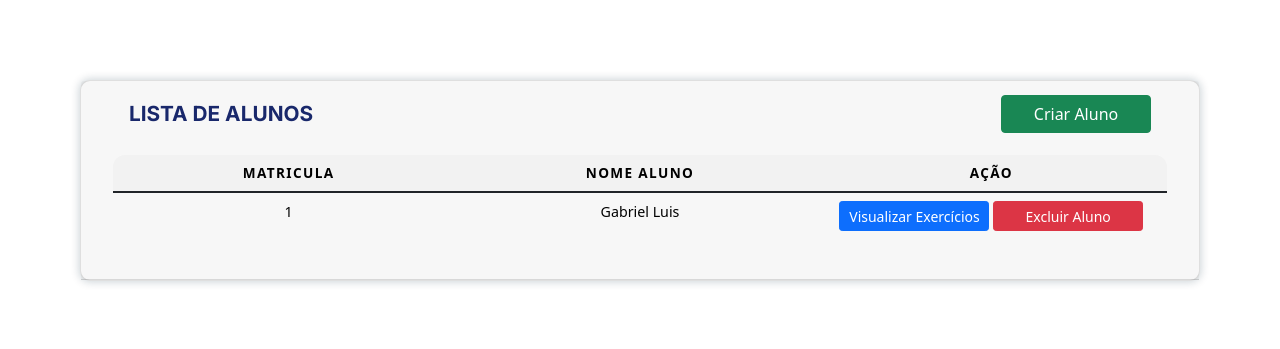
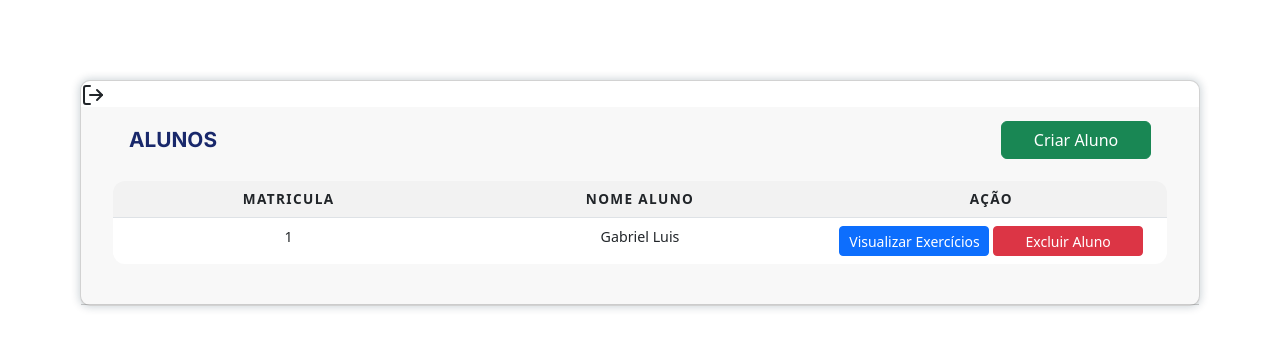
Before and after one commit to Gabriel-Dev-JS/GymPlanner, a Flask app: page /listarAlunos/1 in a window 1280 px wide. Shown: the top 349 px of the page. Run offline with Flask 3, Linux system fonts and the light colour scheme; data comes from the database, SQL or seed files in the repository; some libraries are stand-ins or nearby versions.

Commit message:
atualizacoes

```diff
--- a/static/alunos.css
+++ b/static/alunos.css
@@ -25,3 +25,38 @@
     width: 3rem;
     padding: 0px;
 }
+
+.logout {
+    width: fit-content;
+    cursor: pointer;
+}
+
+#modalLogout {
+    border-radius: 30px;
+}
+
+.modalExit {
+    display: flex;
+    flex-direction: column;
+    gap: 20px;
+}
+
+.btnLogout {
+    display: flex;
+    justify-content: center;
+    align-items: center;
+    width: 100%;
+    gap: 20px;
+}
+
+.btnLogout #exit {
+    border-radius: 10px;
+    width: 30%;
+    background-color: #198754;
+}
+
+.btnLogout #notExit {
+    border-radius: 10px;
+    width: 30%;
+    background-color: #dc3545;
+}
--- a/templates/aluno.html
+++ b/templates/aluno.html
@@ -4,7 +4,7 @@
 <head>
   <meta charset="UTF-8">
   <meta name="viewport" content="width=device-width, initial-scale=1.0">
-  <link rel="stylesheet" href="/static/css-core/tableResponsive.css">
+  <!-- <link rel="stylesheet" href="/static/css-core/tableResponsive.css"> -->
   <link rel="stylesheet" href="/static/css-core/global.css">
   <link rel="stylesheet" href="/static/css-core/bs5.css">
   <link rel="stylesheet" href="/static/listarExercicio.css">
--- a/templates/cadastrarProfessor.html
+++ b/templates/cadastrarProfessor.html
@@ -1,6 +1,3 @@
-<<<<<<< HEAD
-<h1> hello world</h1>
-=======
 <!DOCTYPE html>
 <html lang="pt-br">
 <head>
@@ -45,4 +42,3 @@
     <script src="https://cdn.jsdelivr.net/npm/bootstrap@5.3.0-alpha1/dist/js/bootstrap.bundle.min.js"></script>
 </body>
 </html>
->>>>>>> 77f9181 (formulario cadastro professor)
--- a/templates/listarAluno.html
+++ b/templates/listarAluno.html
@@ -7,16 +7,32 @@
     <link rel="stylesheet" href="../static/css-core/global.css">
     <link rel="stylesheet" href="../static/css-core/bs5.css">
     <link rel="stylesheet" href="../static/alunos.css">
-    <link href="https://cdn.jsdelivr.net/npm/bootstrap@5.3.0-alpha1/dist/css/bootstrap.min.css" rel="stylesheet">
-    <link rel="stylesheet" href="https://cdnjs.cloudflare.com/ajax/libs/font-awesome/6.0.0-beta3/css/all.min.css">
+    <!-- <link href="https://cdn.jsdelivr.net/npm/bootstrap@5.3.0-alpha1/dist/css/bootstrap.min.css" rel="stylesheet">
+    <link rel="stylesheet" href="https://cdnjs.cloudflare.com/ajax/libs/font-awesome/6.0.0-beta3/css/all.min.css"> -->
     <meta name="viewport" content="width=device-width, initial-scale=1.0">
     <title>Alunos</title>
 </head>
 <div class="card mb-4">
+    <dialog id="modalLogout">
+        <div class="modalExit">
+            <div>Deseja trealmente sair do sistema ?</div>
+            <div class="btnLogout">
+                <button id="exit">Sim</button>
+                <button id="notExit">Não</button>
+            </div>
+        </div>
+    </dialog>
+    <div class="logout">
+        <svg xmlns="http://www.w3.org/2000/svg" width="24" height="24" fill="none" stroke="currentColor" stroke-width="2"
+            stroke-linecap="round" stroke-linejoin="round" class="feather feather-log-out">
+        <path d="M9 21H5a2 2 0 0 1-2-2V5a2 2 0 0 1 2-2h4"/>
+        <polyline points="16 17 21 12 16 7"/>
+        <line x1="21" y1="12" x2="9" y2="12"/>
+        </svg>
+    </div>
     <div class="card-header">
         <div class="screen-name-and-logo">
-
-            <span class="d-flex align-items-center">LISTA DE ALUNOS</span>
+            <span class="d-flex align-items-center">ALUNOS</span>
             <div class="buttons">
                 <button type="button" class="btn btn-success"
                     onclick="document.getElementById('criarAluno').showModal()">
@@ -81,16 +97,16 @@
 
     </body>
     <!-- Bootstrap CSS -->
-    <link href="https://cdn.jsdelivr.net/npm/bootstrap@5.1.3/dist/css/bootstrap.min.css" rel="stylesheet">
+    <!-- <link href="https://cdn.jsdelivr.net/npm/bootstrap@5.1.3/dist/css/bootstrap.min.css" rel="stylesheet"> -->
 
     <!-- Bootstrap JS e Popper.js -->
-    <script src="https://cdn.jsdelivr.net/npm/@popperjs/core@2.11.6/dist/umd/popper.min.js"></script>
-    <script src="https://cdn.jsdelivr.net/npm/bootstrap@5.1.3/dist/js/bootstrap.min.js"></script>
+    <!-- <script src="https://cdn.jsdelivr.net/npm/@popperjs/core@2.11.6/dist/umd/popper.min.js"></script>
+    <script src="https://cdn.jsdelivr.net/npm/bootstrap@5.1.3/dist/js/bootstrap.min.js"></script> -->
 
     <!-- jQuery -->
-    <script src="https://code.jquery.com/jquery-3.6.0.min.js"></script>
+    <!-- <script src="https://code.jquery.com/jquery-3.6.0.min.js"></script>
     <script src="https://cdn.jsdelivr.net/npm/@popperjs/core@2.11.6/dist/umd/popper.min.js"></script>
-    <script src="https://cdn.jsdelivr.net/npm/bootstrap@5.1.3/dist/js/bootstrap.min.js"></script>
+    <script src="https://cdn.jsdelivr.net/npm/bootstrap@5.1.3/dist/js/bootstrap.min.js"></script> -->
     <script src="/static/js/listarAluno.js"></script>
     <script>
         const toggle = document.getElementById("togglePassword");
@@ -105,4 +121,18 @@
         });
     </script>
 
+    <script>
+        document.querySelector('.logout').addEventListener('click', () => {
+            document.querySelector('#modalLogout').showModal()
+        })
+        document.querySelector('#exit').addEventListener('click', () => {
+            sessionStorage.removeItem('token')
+            window.location.href = 'http://127.0.0.1:5000/login'
+        })
+        document.querySelector('#notExit').addEventListener('click', () => {
+            document.querySelector('#modalLogout').close()
+        })
+
+    </script>
+
 </html>
```
